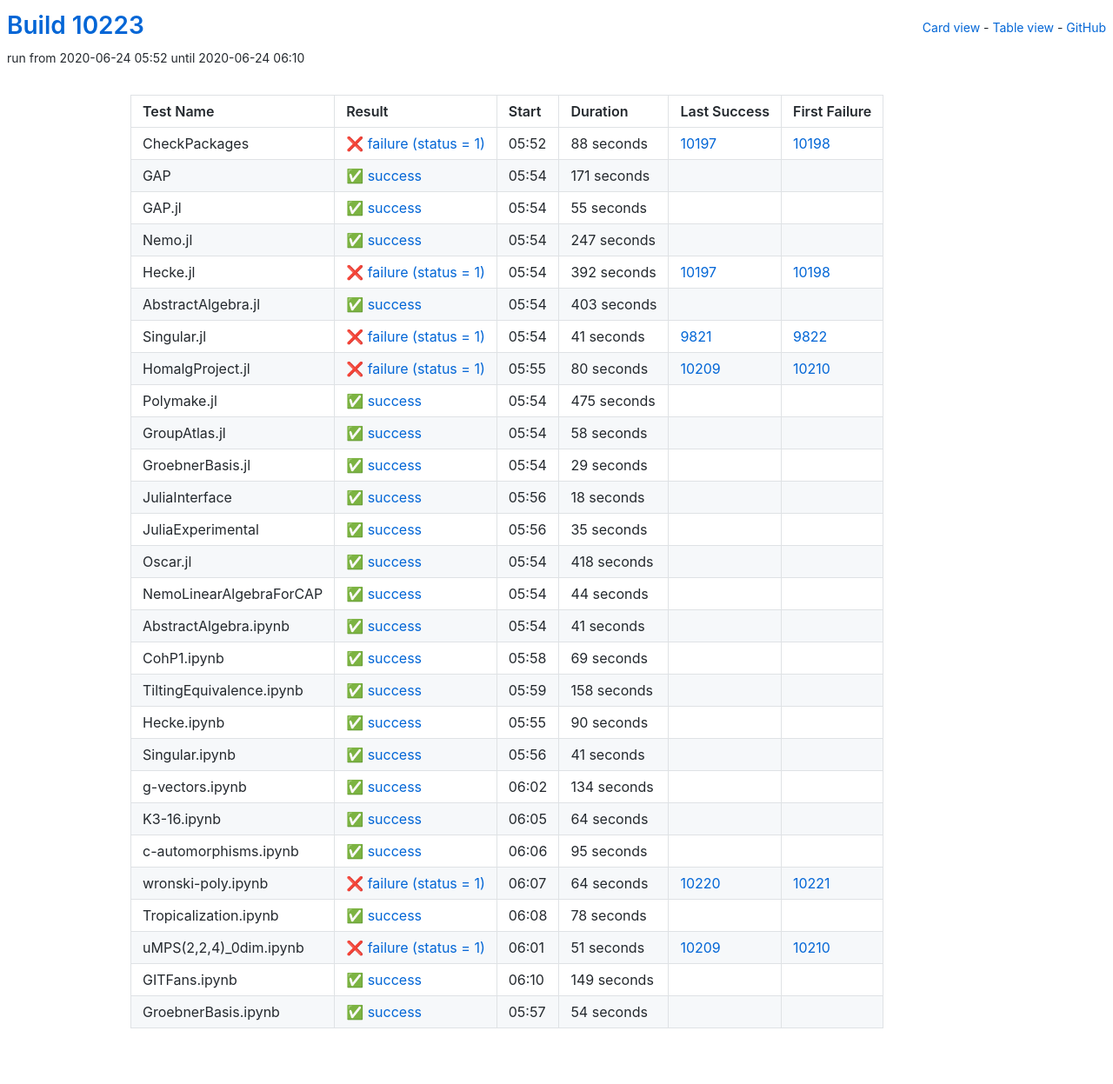
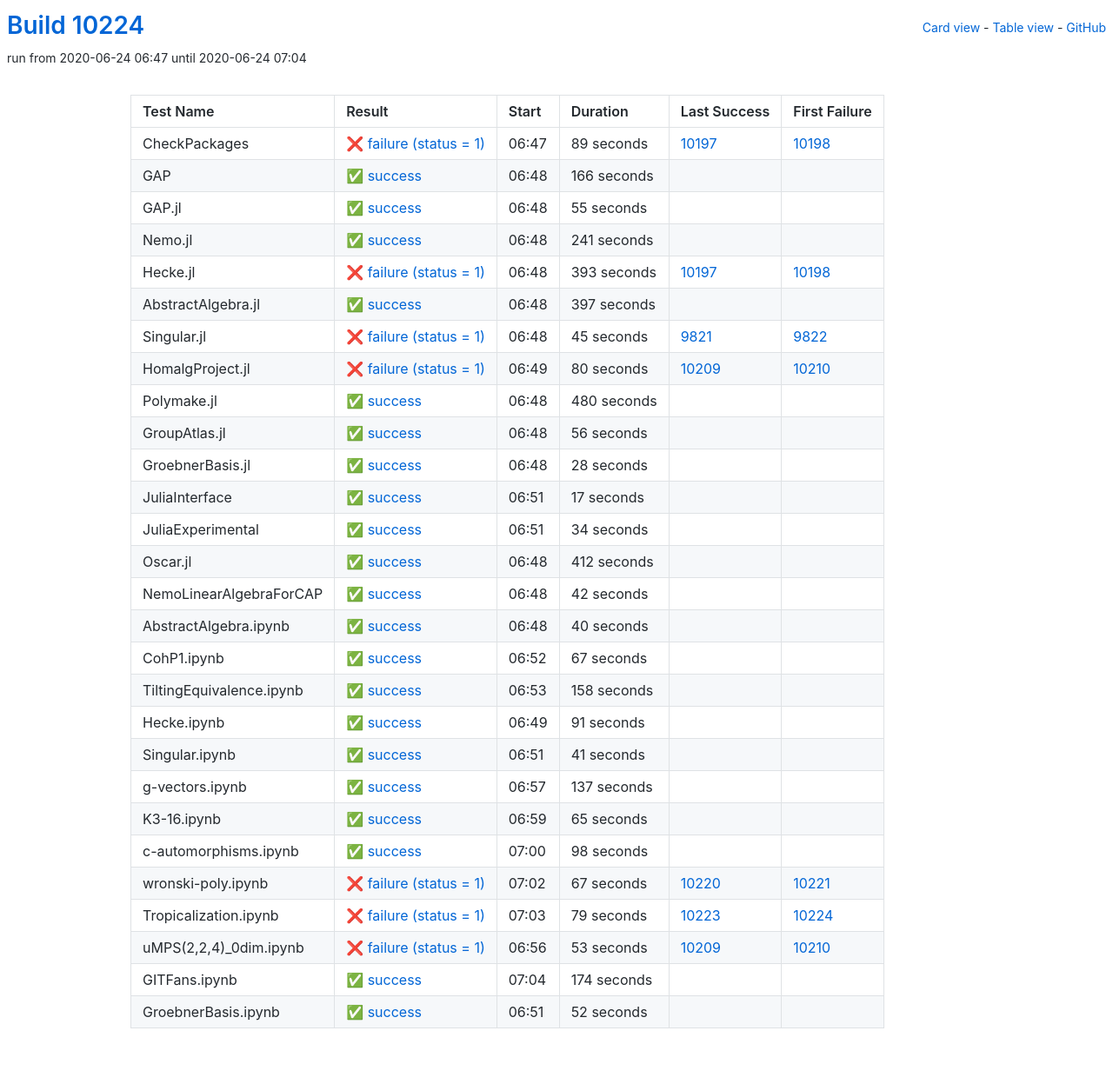
Before and after one commit to oscar-system/oscar-ci-status, a Jekyll site: the page built from table.html, in a window 1280 px wide. Shown: the whole page at 87% size. Built offline with Jekyll 4.4.1, drawn with Linux system fonts in a browser that asks for light colours.

Commit message:
Build #10224

```diff
--- a/_data/ci.yml
+++ b/_data/ci.yml
@@ -1,6 +1,6 @@
 ---
-build: 10223
-build_url: https://oscarci.mathematik.uni-kl.de/job/oscar/10223/
+build: 10224
+build_url: https://oscarci.mathematik.uni-kl.de/job/oscar/10224/
 job: oscar
 organization: oscar-system
 repo: oscar-ci-status
@@ -8,32 +8,32 @@ repourl: https://github.com/oscar-system/oscar-ci-status
 tests:
 - name: CheckPackages
   id: checkpackages
-  log: https://oscarci.mathematik.uni-kl.de/job/oscar/10223/artifact/logs/build-10223/CheckPackages.log
-  start: 2020-06-24 05:52
+  log: https://oscarci.mathematik.uni-kl.de/job/oscar/10224/artifact/logs/build-10224/CheckPackages.log
+  start: 2020-06-24 06:47
   success: false
   exitcode: 1
   status: failure
-  duration: 88
+  duration: 89
   last_success: 10197
   last_success_url: https://oscarci.mathematik.uni-kl.de/job/oscar/10197/
   first_failure: 10198
   first_failure_url: https://oscarci.mathematik.uni-kl.de/job/oscar/10198/
 - name: GAP
   id: gap
-  log: https://oscarci.mathematik.uni-kl.de/job/oscar/10223/artifact/logs/build-10223/GAP.log
-  start: 2020-06-24 05:54
+  log: https://oscarci.mathematik.uni-kl.de/job/oscar/10224/artifact/logs/build-10224/GAP.log
+  start: 2020-06-24 06:48
   success: true
   exitcode: 0
   status: success
-  duration: 171
+  duration: 166
   last_success: false
   last_success_url:
   first_failure: false
   first_failure_url:
 - name: GAP.jl
   id: gap-jl
-  log: https://oscarci.mathematik.uni-kl.de/job/oscar/10223/artifact/logs/build-10223/GAP.jl.log
-  start: 2020-06-24 05:54
+  log: https://oscarci.mathematik.uni-kl.de/job/oscar/10224/artifact/logs/build-10224/GAP.jl.log
+  start: 2020-06-24 06:48
   success: true
   exitcode: 0
   status: success
@@ -44,56 +44,56 @@ tests:
   first_failure_url:
 - name: Nemo.jl
   id: nemo-jl
-  log: https://oscarci.mathematik.uni-kl.de/job/oscar/10223/artifact/logs/build-10223/Nemo.jl.log
-  start: 2020-06-24 05:54
+  log: https://oscarci.mathematik.uni-kl.de/job/oscar/10224/artifact/logs/build-10224/Nemo.jl.log
+  start: 2020-06-24 06:48
   success: true
   exitcode: 0
   status: success
-  duration: 247
+  duration: 241
   last_success: false
   last_success_url:
   first_failure: false
   first_failure_url:
 - name: Hecke.jl
   id: hecke-jl
-  log: https://oscarci.mathematik.uni-kl.de/job/oscar/10223/artifact/logs/build-10223/Hecke.jl.log
-  start: 2020-06-24 05:54
+  log: https://oscarci.mathematik.uni-kl.de/job/oscar/10224/artifact/logs/build-10224/Hecke.jl.log
+  start: 2020-06-24 06:48
   success: false
   exitcode: 1
   status: failure
-  duration: 392
+  duration: 393
   last_success: 10197
   last_success_url: https://oscarci.mathematik.uni-kl.de/job/oscar/10197/
   first_failure: 10198
   first_failure_url: https://oscarci.mathematik.uni-kl.de/job/oscar/10198/
 - name: AbstractAlgebra.jl
   id: abstractalgebra-jl
-  log: https://oscarci.mathematik.uni-kl.de/job/oscar/10223/artifact/logs/build-10223/AbstractAlgebra.jl.log
-  start: 2020-06-24 05:54
+  log: https://oscarci.mathematik.uni-kl.de/job/oscar/10224/artifact/logs/build-10224/AbstractAlgebra.jl.log
+  start: 2020-06-24 06:48
   success: true
   exitcode: 0
   status: success
-  duration: 403
+  duration: 397
   last_success: false
   last_success_url:
   first_failure: false
   first_failure_url:
 - name: Singular.jl
   id: singular-jl
-  log: https://oscarci.mathematik.uni-kl.de/job/oscar/10223/artifact/logs/build-10223/Singular.jl.log
-  start: 2020-06-24 05:54
+  log: https://oscarci.mathematik.uni-kl.de/job/oscar/10224/artifact/logs/build-10224/Singular.jl.log
+  start: 2020-06-24 06:48
   success: false
   exitcode: 1
   status: failure
-  duration: 41
+  duration: 45
   last_success: 9821
   last_success_url: https://oscarci.mathematik.uni-kl.de/job/oscar/9821/
   first_failure: 9822
   first_failure_url: https://oscarci.mathematik.uni-kl.de/job/oscar/9822/
 - name: HomalgProject.jl
   id: homalgproject-jl
-  log: https://oscarci.mathematik.uni-kl.de/job/oscar/10223/artifact/logs/build-10223/HomalgProject.jl.log
-  start: 2020-06-24 05:55
+  log: https://oscarci.mathematik.uni-kl.de/job/oscar/10224/artifact/logs/build-10224/HomalgProject.jl.log
+  start: 2020-06-24 06:49
   success: false
   exitcode: 1
   status: failure
@@ -104,116 +104,116 @@ tests:
   first_failure_url: https://oscarci.mathematik.uni-kl.de/job/oscar/10210/
 - name: Polymake.jl
   id: polymake-jl
-  log: https://oscarci.mathematik.uni-kl.de/job/oscar/10223/artifact/logs/build-10223/Polymake.jl.log
-  start: 2020-06-24 05:54
+  log: https://oscarci.mathematik.uni-kl.de/job/oscar/10224/artifact/logs/build-10224/Polymake.jl.log
+  start: 2020-06-24 06:48
   success: true
   exitcode: 0
   status: success
-  duration: 475
+  duration: 480
   last_success: false
   last_success_url:
   first_failure: false
   first_failure_url:
 - name: GroupAtlas.jl
   id: groupatlas-jl
-  log: https://oscarci.mathematik.uni-kl.de/job/oscar/10223/artifact/logs/build-10223/GroupAtlas.jl.log
-  start: 2020-06-24 05:54
+  log: https://oscarci.mathematik.uni-kl.de/job/oscar/10224/artifact/logs/build-10224/GroupAtlas.jl.log
+  start: 2020-06-24 06:48
   success: true
   exitcode: 0
   status: success
-  duration: 58
+  duration: 56
   last_success: false
   last_success_url:
   first_failure: false
   first_failure_url:
 - name: GroebnerBasis.jl
   id: groebnerbasis-jl
-  log: https://oscarci.mathematik.uni-kl.de/job/oscar/10223/artifact/logs/build-10223/GroebnerBasis.jl.log
-  start: 2020-06-24 05:54
+  log: https://oscarci.mathematik.uni-kl.de/job/oscar/10224/artifact/logs/build-10224/GroebnerBasis.jl.log
+  start: 2020-06-24 06:48
   success: true
   exitcode: 0
   status: success
-  duration: 29
+  duration: 28
   last_success: false
   last_success_url:
   first_failure: false
   first_failure_url:
 - name: JuliaInterface
   id: juliainterface
-  log: https://oscarci.mathematik.uni-kl.de/job/oscar/10223/artifact/logs/build-10223/JuliaInterface.log
-  start: 2020-06-24 05:56
+  log: https://oscarci.mathematik.uni-kl.de/job/oscar/10224/artifact/logs/build-10224/JuliaInterface.log
+  start: 2020-06-24 06:51
   success: true
   exitcode: 0
   status: success
-  duration: 18
+  duration: 17
   last_success: false
   last_success_url:
   first_failure: false
   first_failure_url:
 - name: JuliaExperimental
   id: juliaexperimental
-  log: https://oscarci.mathematik.uni-kl.de/job/oscar/10223/artifact/logs/build-10223/JuliaExperimental.log
-  start: 2020-06-24 05:56
+  log: https://oscarci.mathematik.uni-kl.de/job/oscar/10224/artifact/logs/build-10224/JuliaExperimental.log
+  start: 2020-06-24 06:51
   success: true
   exitcode: 0
   status: success
-  duration: 35
+  duration: 34
   last_success: false
   last_success_url:
   first_failure: false
   first_failure_url:
 - name: Oscar.jl
   id: oscar-jl
-  log: https://oscarci.mathematik.uni-kl.de/job/oscar/10223/artifact/logs/build-10223/Oscar.jl.log
-  start: 2020-06-24 05:54
+  log: https://oscarci.mathematik.uni-kl.de/job/oscar/10224/artifact/logs/build-10224/Oscar.jl.log
+  start: 2020-06-24 06:48
   success: true
   exitcode: 0
   status: success
-  duration: 418
+  duration: 412
   last_success: false
   last_success_url:
   first_failure: false
   first_failure_url:
 - name: NemoLinearAlgebraForCAP
   id: nemolinearalgebraforcap
-  log: https://oscarci.mathematik.uni-kl.de/job/oscar/10223/artifact/logs/build-10223/NemoLinearAlgebraForCAP.log
-  start: 2020-06-24 05:54
+  log: https://oscarci.mathematik.uni-kl.de/job/oscar/10224/artifact/logs/build-10224/NemoLinearAlgebraForCAP.log
+  start: 2020-06-24 06:48
   success: true
   exitcode: 0
   status: success
-  duration: 44
+  duration: 42
   last_success: false
   last_success_url:
   first_failure: false
   first_failure_url:
 - name: AbstractAlgebra.ipynb
   id: abstractalgebra-ipynb
-  log: https://oscarci.mathematik.uni-kl.de/job/oscar/10223/artifact/logs/build-10223/AbstractAlgebra.ipynb.log
-  start: 2020-06-24 05:54
+  log: https://oscarci.mathematik.uni-kl.de/job/oscar/10224/artifact/logs/build-10224/AbstractAlgebra.ipynb.log
+  start: 2020-06-24 06:48
   success: true
   exitcode: 0
   status: success
-  duration: 41
+  duration: 40
   last_success: false
   last_success_url:
   first_failure: false
   first_failure_url:
 - name: CohP1.ipynb
   id: cohp1-ipynb
-  log: https://oscarci.mathematik.uni-kl.de/job/oscar/10223/artifact/logs/build-10223/CohP1.ipynb.log
-  start: 2020-06-24 05:58
+  log: https://oscarci.mathematik.uni-kl.de/job/oscar/10224/artifact/logs/build-10224/CohP1.ipynb.log
+  start: 2020-06-24 06:52
   success: true
   exitcode: 0
   status: success
-  duration: 69
+  duration: 67
   last_success: false
   last_success_url:
   first_failure: false
   first_failure_url:
 - name: TiltingEquivalence.ipynb
   id: tiltingequivalence-ipynb
-  log: https://oscarci.mathematik.uni-kl.de/job/oscar/10223/artifact/logs/build-10223/TiltingEquivalence.ipynb.log
-  start: 2020-06-24 05:59
+  log: https://oscarci.mathematik.uni-kl.de/job/oscar/10224/artifact/logs/build-10224/TiltingEquivalence.ipynb.log
+  start: 2020-06-24 06:53
   success: true
   exitcode: 0
   status: success
@@ -224,20 +224,20 @@ tests:
   first_failure_url:
 - name: Hecke.ipynb
   id: hecke-ipynb
-  log: https://oscarci.mathematik.uni-kl.de/job/oscar/10223/artifact/logs/build-10223/Hecke.ipynb.log
-  start: 2020-06-24 05:55
+  log: https://oscarci.mathematik.uni-kl.de/job/oscar/10224/artifact/logs/build-10224/Hecke.ipynb.log
+  start: 2020-06-24 06:49
   success: true
   exitcode: 0
   status: success
-  duration: 90
+  duration: 91
   last_success: false
   last_success_url:
   first_failure: false
   first_failure_url:
 - name: Singular.ipynb
   id: singular-ipynb
-  log: https://oscarci.mathematik.uni-kl.de/job/oscar/10223/artifact/logs/build-10223/Singular.ipynb.log
-  start: 2020-06-24 05:56
+  log: https://oscarci.mathematik.uni-kl.de/job/oscar/10224/artifact/logs/build-10224/Singular.ipynb.log
+  start: 2020-06-24 06:51
   success: true
   exitcode: 0
   status: success
@@ -248,96 +248,96 @@ tests:
   first_failure_url:
 - name: g-vectors.ipynb
   id: g-vectors-ipynb
-  log: https://oscarci.mathematik.uni-kl.de/job/oscar/10223/artifact/logs/build-10223/g-vectors.ipynb.log
-  start: 2020-06-24 06:02
+  log: https://oscarci.mathematik.uni-kl.de/job/oscar/10224/artifact/logs/build-10224/g-vectors.ipynb.log
+  start: 2020-06-24 06:57
   success: true
   exitcode: 0
   status: success
-  duration: 134
+  duration: 137
   last_success: false
   last_success_url:
   first_failure: false
   first_failure_url:
 - name: K3-16.ipynb
   id: k3-16-ipynb
-  log: https://oscarci.mathematik.uni-kl.de/job/oscar/10223/artifact/logs/build-10223/K3-16.ipynb.log
-  start: 2020-06-24 06:05
+  log: https://oscarci.mathematik.uni-kl.de/job/oscar/10224/artifact/logs/build-10224/K3-16.ipynb.log
+  start: 2020-06-24 06:59
   success: true
   exitcode: 0
   status: success
-  duration: 64
+  duration: 65
   last_success: false
   last_success_url:
   first_failure: false
   first_failure_url:
 - name: c-automorphisms.ipynb
   id: c-automorphisms-ipynb
-  log: https://oscarci.mathematik.uni-kl.de/job/oscar/10223/artifact/logs/build-10223/c-automorphisms.ipynb.log
-  start: 2020-06-24 06:06
+  log: https://oscarci.mathematik.uni-kl.de/job/oscar/10224/artifact/logs/build-10224/c-automorphisms.ipynb.log
+  start: 2020-06-24 07:00
   success: true
   exitcode: 0
   status: success
-  duration: 95
+  duration: 98
   last_success: false
   last_success_url:
   first_failure: false
   first_failure_url:
 - name: wronski-poly.ipynb
   id: wronski-poly-ipynb
-  log: https://oscarci.mathematik.uni-kl.de/job/oscar/10223/artifact/logs/build-10223/wronski-poly.ipynb.log
-  start: 2020-06-24 06:07
+  log: https://oscarci.mathematik.uni-kl.de/job/oscar/10224/artifact/logs/build-10224/wronski-poly.ipynb.log
+  start: 2020-06-24 07:02
   success: false
   exitcode: 1
   status: failure
-  duration: 64
+  duration: 67
   last_success: 10220
   last_success_url: https://oscarci.mathematik.uni-kl.de/job/oscar/10220/
   first_failure: 10221
   first_failure_url: https://oscarci.mathematik.uni-kl.de/job/oscar/10221/
 - name: Tropicalization.ipynb
   id: tropicalization-ipynb
-  log: https://oscarci.mathematik.uni-kl.de/job/oscar/10223/artifact/logs/build-10223/Tropicalization.ipynb.log
-  start: 2020-06-24 06:08
-  success: true
-  exitcode: 0
-  status: success
-  duration: 78
-  last_success: false
-  last_success_url:
-  first_failure: false
-  first_failure_url:
-- name: uMPS(2,2,4)_0dim.ipynb
-  id: umps-2-2-4-0dim-ipynb
-  log: https://oscarci.mathematik.uni-kl.de/job/oscar/10223/artifact/logs/build-10223/uMPS-2-2-4-_0dim.ipynb.log
-  start: 2020-06-24 06:01
+  log: https://oscarci.mathematik.uni-kl.de/job/oscar/10224/artifact/logs/build-10224/Tropicalization.ipynb.log
+  start: 2020-06-24 07:03
   success: false
   exitcode: 1
   status: failure
-  duration: 51
+  duration: 79
+  last_success: 10223
+  last_success_url: https://oscarci.mathematik.uni-kl.de/job/oscar/10223/
+  first_failure: 10224
+  first_failure_url: https://oscarci.mathematik.uni-kl.de/job/oscar/10224/
+- name: uMPS(2,2,4)_0dim.ipynb
+  id: umps-2-2-4-0dim-ipynb
+  log: https://oscarci.mathematik.uni-kl.de/job/oscar/10224/artifact/logs/build-10224/uMPS-2-2-4-_0dim.ipynb.log
+  start: 2020-06-24 06:56
+  success: false
+  exitcode: 1
+  status: failure
+  duration: 53
   last_success: 10209
   last_success_url: https://oscarci.mathematik.uni-kl.de/job/oscar/10209/
   first_failure: 10210
   first_failure_url: https://oscarci.mathematik.uni-kl.de/job/oscar/10210/
 - name: GITFans.ipynb
   id: gitfans-ipynb
-  log: https://oscarci.mathematik.uni-kl.de/job/oscar/10223/artifact/logs/build-10223/GITFans.ipynb.log
-  start: 2020-06-24 06:10
+  log: https://oscarci.mathematik.uni-kl.de/job/oscar/10224/artifact/logs/build-10224/GITFans.ipynb.log
+  start: 2020-06-24 07:04
   success: true
   exitcode: 0
   status: success
-  duration: 149
+  duration: 174
   last_success: false
   last_success_url:
   first_failure: false
   first_failure_url:
 - name: GroebnerBasis.ipynb
   id: groebnerbasis-ipynb
-  log: https://oscarci.mathematik.uni-kl.de/job/oscar/10223/artifact/logs/build-10223/GroebnerBasis.ipynb.log
-  start: 2020-06-24 05:57
+  log: https://oscarci.mathematik.uni-kl.de/job/oscar/10224/artifact/logs/build-10224/GroebnerBasis.ipynb.log
+  start: 2020-06-24 06:51
   success: true
   exitcode: 0
   status: success
-  duration: 54
+  duration: 52
   last_success: false
   last_success_url:
   first_failure: false
```
Also changed, not shown: README.md.
